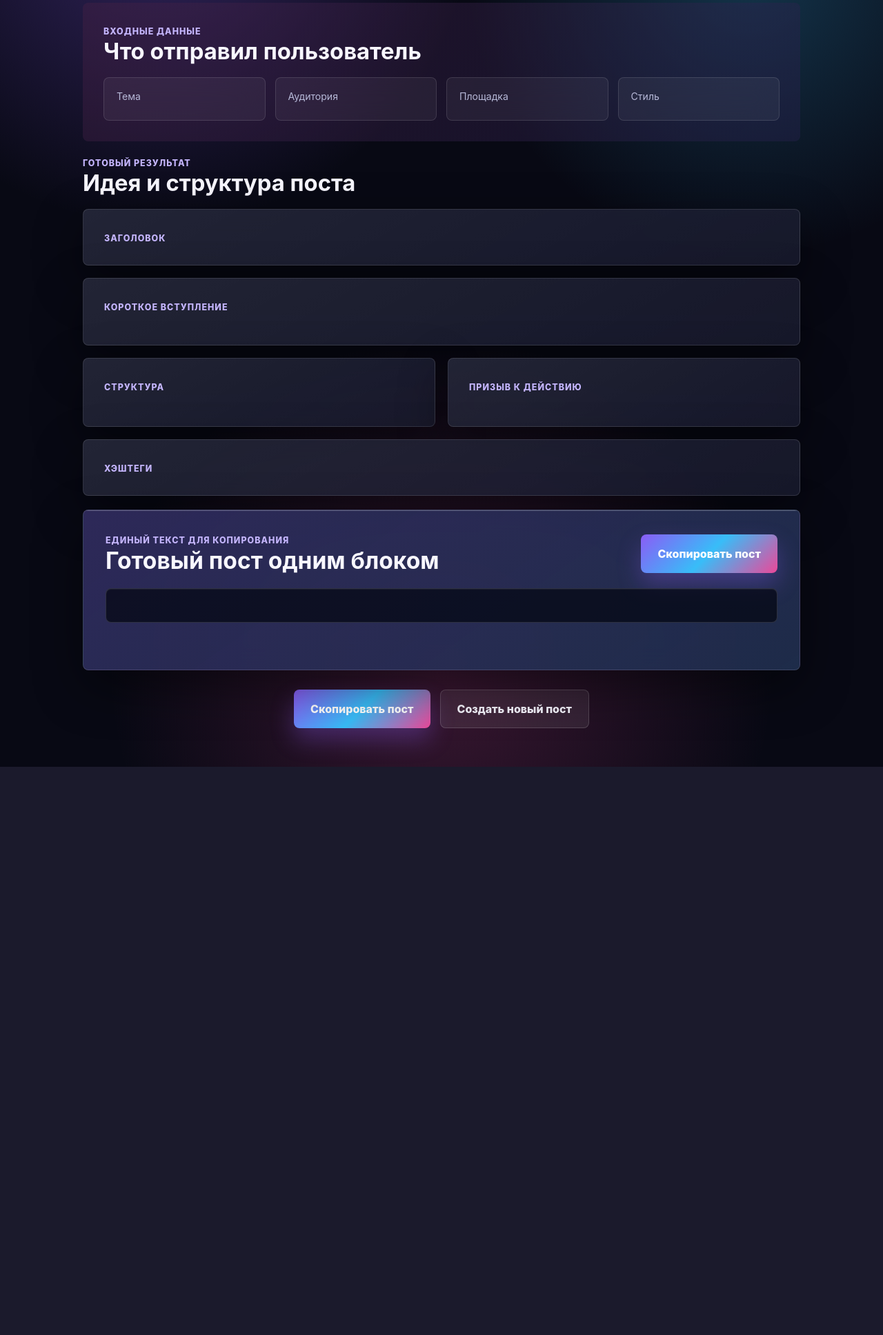
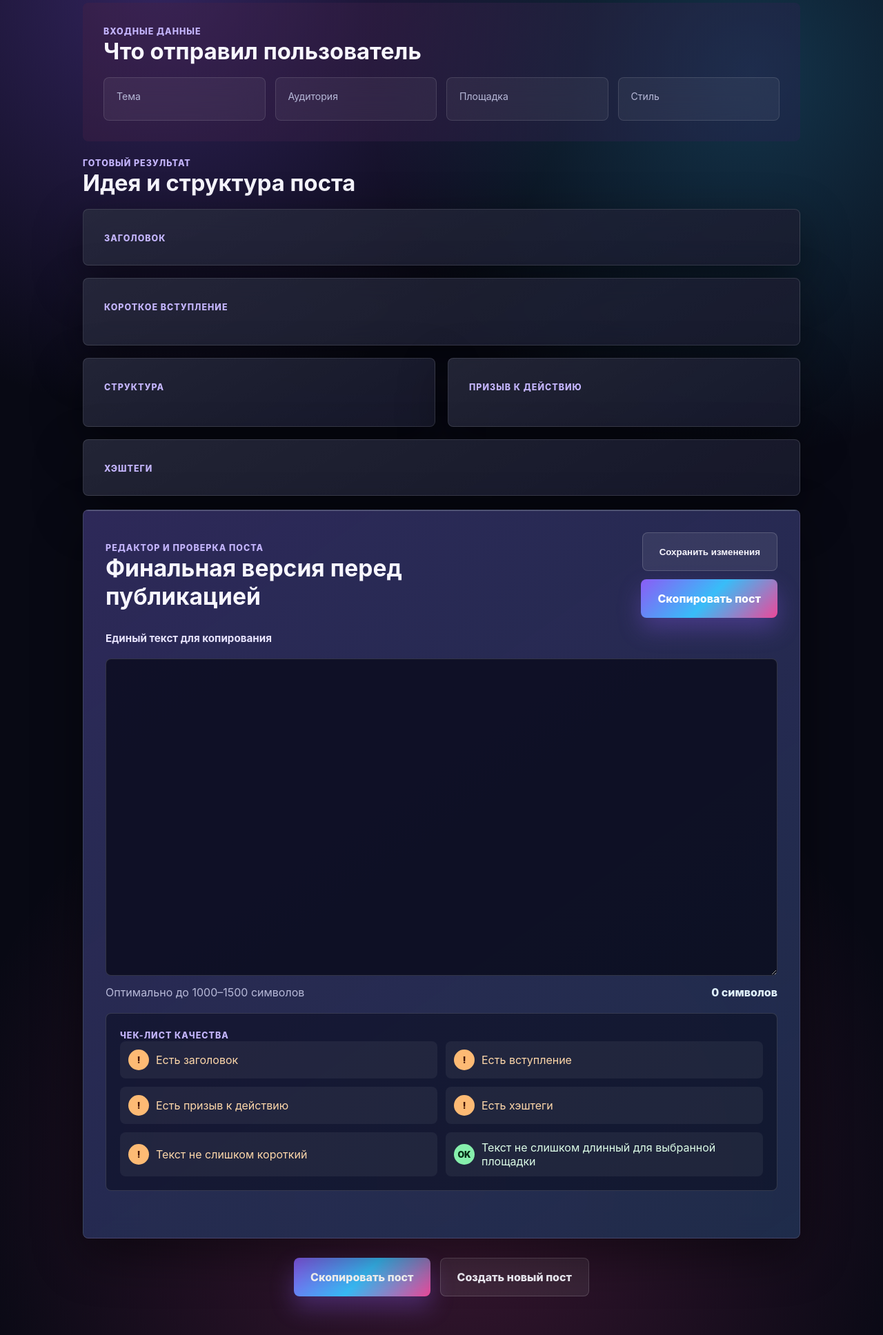
Before and after one commit to Nick442240/personal-brand-post-generator, a Flask app: template templates/result.html in a window 1280 px wide. Shown: the part 296-2232 px from the top of the page at 69% size. Before the commit the page ends 1408 px from the top, so only its background shows below. Run offline with Flask 3, Linux system fonts and the light colour scheme; the template is opened without the code that fills it, so the values that code supplies are empty.

Commit message:
Add post editor and quality checklist

```diff
--- a/static/style.css
+++ b/static/style.css
@@ -136,12 +136,11 @@ label span {
 }
 
 input,
-select {
+select,
+textarea {
     width: 100%;
-    min-height: 54px;
     border: 1px solid rgba(255, 255, 255, 0.15);
     border-radius: 8px;
-    padding: 0 16px;
     color: var(--text);
     background: rgba(7, 9, 24, 0.74);
     font: inherit;
@@ -149,8 +148,22 @@ select {
     transition: border-color 0.2s ease, box-shadow 0.2s ease, transform 0.2s ease;
 }
 
+input,
+select {
+    min-height: 54px;
+    padding: 0 16px;
+}
+
+textarea {
+    min-height: 360px;
+    padding: 18px;
+    resize: vertical;
+    line-height: 1.65;
+}
+
 input:focus,
-select:focus {
+select:focus,
+textarea:focus {
     border-color: var(--blue);
     box-shadow: 0 0 0 4px rgba(56, 189, 248, 0.14);
 }
@@ -383,6 +396,13 @@ select option {
     margin-bottom: 20px;
 }
 
+.editor-actions {
+    display: flex;
+    flex-wrap: wrap;
+    gap: 12px;
+    justify-content: flex-end;
+}
+
 .copy-panel h2 {
     margin-bottom: 0;
     font-size: clamp(1.45rem, 3vw, 2.1rem);
@@ -392,22 +412,94 @@ select option {
     flex: 0 0 auto;
 }
 
-.post-preview {
+.editor-field {
     position: relative;
     z-index: 1;
-    margin: 0;
-    max-height: 460px;
-    overflow: auto;
+}
+
+.editor-field span {
+    margin-bottom: 10px;
+}
+
+.editor-meta {
+    position: relative;
+    z-index: 1;
+    display: flex;
+    flex-wrap: wrap;
+    align-items: center;
+    justify-content: space-between;
+    gap: 10px;
+    margin-top: 12px;
+}
+
+.platform-hint,
+.char-counter {
+    margin-bottom: 0;
+    color: var(--muted);
+    line-height: 1.5;
+}
+
+.char-counter {
+    color: #e0f2fe;
+    font-weight: 800;
+}
+
+.quality-card {
+    position: relative;
+    z-index: 1;
+    margin-top: 18px;
     border: 1px solid rgba(255, 255, 255, 0.14);
     border-radius: 8px;
-    padding: clamp(18px, 3vw, 24px);
-    color: #f4f1ff;
-    white-space: pre-wrap;
-    word-break: break-word;
-    line-height: 1.65;
-    font: 1rem/1.65 Inter, system-ui, -apple-system, BlinkMacSystemFont, "Segoe UI", sans-serif;
-    background: rgba(6, 8, 22, 0.76);
-    box-shadow: inset 0 1px 0 rgba(255, 255, 255, 0.06);
+    padding: 20px;
+    background: rgba(6, 8, 22, 0.48);
+}
+
+.quality-list {
+    display: grid;
+    grid-template-columns: repeat(2, minmax(0, 1fr));
+    gap: 12px;
+    margin: 0;
+    padding: 0;
+    list-style: none;
+}
+
+.quality-list li {
+    display: flex;
+    align-items: center;
+    gap: 10px;
+    border-radius: 8px;
+    padding: 12px;
+    color: var(--muted);
+    background: rgba(255, 255, 255, 0.055);
+}
+
+.quality-list li span {
+    display: inline-grid;
+    flex: 0 0 auto;
+    width: 30px;
+    height: 30px;
+    place-items: center;
+    border-radius: 999px;
+    font-size: 0.78rem;
+    font-weight: 900;
+}
+
+.quality-list li.is-ok {
+    color: #dcfce7;
+}
+
+.quality-list li.is-ok span {
+    color: #052e16;
+    background: #86efac;
+}
+
+.quality-list li.is-warning {
+    color: #fed7aa;
+}
+
+.quality-list li.is-warning span {
+    color: #431407;
+    background: #fdba74;
 }
 
 .copy-status {
@@ -503,13 +595,19 @@ select option {
     }
 
     .copy-panel__header,
+    .editor-actions,
     .actions {
         align-items: stretch;
         flex-direction: column;
     }
 
     .copy-button,
+    .save-button,
     .secondary-button {
         width: 100%;
     }
+
+    .quality-list {
+        grid-template-columns: 1fr;
+    }
 }
--- a/templates/result.html
+++ b/templates/result.html
@@ -83,17 +83,44 @@
             </div>
         </section>
 
-        <section class="copy-panel">
+        <section class="copy-panel" data-platform="{{ result.meta.platform }}">
             <div class="copy-panel__header">
                 <div>
-                    <span class="card-label">Единый текст для копирования</span>
-                    <h2>Готовый пост одним блоком</h2>
+                    <span class="card-label">Редактор и проверка поста</span>
+                    <h2>Финальная версия перед публикацией</h2>
                 </div>
-                <button class="gradient-button copy-button" type="button" data-copy-button>
-                    Скопировать пост
-                </button>
+                <div class="editor-actions">
+                    <button class="secondary-button save-button" type="button" data-save-button>
+                        Сохранить изменения
+                    </button>
+                    <button class="gradient-button copy-button" type="button" data-copy-button>
+                        Скопировать пост
+                    </button>
+                </div>
             </div>
-            <pre class="post-preview" id="final-post">{{ result.full_post }}</pre>
+
+            <label class="editor-field" for="final-post">
+                <span>Единый текст для копирования</span>
+                <textarea id="final-post" rows="16" data-post-editor>{{ result.full_post }}</textarea>
+            </label>
+
+            <div class="editor-meta">
+                <p class="platform-hint" data-platform-hint></p>
+                <p class="char-counter"><span data-char-count>0</span> символов</p>
+            </div>
+
+            <div class="quality-card">
+                <span class="card-label">Чек-лист качества</span>
+                <ul class="quality-list">
+                    <li data-check="title"><span></span>Есть заголовок</li>
+                    <li data-check="intro"><span></span>Есть вступление</li>
+                    <li data-check="cta"><span></span>Есть призыв к действию</li>
+                    <li data-check="hashtags"><span></span>Есть хэштеги</li>
+                    <li data-check="minLength"><span></span>Текст не слишком короткий</li>
+                    <li data-check="maxLength"><span></span>Текст не слишком длинный для выбранной площадки</li>
+                </ul>
+            </div>
+
             <p class="copy-status" data-copy-status aria-live="polite"></p>
         </section>
 
@@ -106,16 +133,77 @@
     </main>
 
     <script>
-        const finalPost = document.querySelector("#final-post");
+        const editorPanel = document.querySelector("[data-platform]");
+        const finalPost = document.querySelector("[data-post-editor]");
         const copyButtons = document.querySelectorAll("[data-copy-button]");
+        const saveButton = document.querySelector("[data-save-button]");
         const copyStatus = document.querySelector("[data-copy-status]");
+        const charCount = document.querySelector("[data-char-count]");
+        const platformHint = document.querySelector("[data-platform-hint]");
+        const checks = {
+            title: document.querySelector("[data-check='title']"),
+            intro: document.querySelector("[data-check='intro']"),
+            cta: document.querySelector("[data-check='cta']"),
+            hashtags: document.querySelector("[data-check='hashtags']"),
+            minLength: document.querySelector("[data-check='minLength']"),
+            maxLength: document.querySelector("[data-check='maxLength']")
+        };
+        const platform = editorPanel.dataset.platform;
+        const platformLimits = {
+            "Telegram": {
+                hint: "Оптимально до 1000–1500 символов",
+                max: 1500
+            },
+            "VK": {
+                hint: "Оптимально до 1500–2000 символов",
+                max: 2000
+            },
+            "Блог": {
+                hint: "Можно использовать более длинный текст",
+                max: 6000
+            }
+        };
+        const activeLimit = platformLimits[platform] || platformLimits["Telegram"];
+        let savedPost = finalPost.value.trim();
+
+        function setCheck(name, isOk) {
+            const item = checks[name];
+            const badge = item.querySelector("span");
+
+            item.classList.toggle("is-ok", isOk);
+            item.classList.toggle("is-warning", !isOk);
+            badge.textContent = isOk ? "OK" : "!";
+        }
+
+        function updateEditorState() {
+            const text = finalPost.value.trim();
+            const length = text.length;
+            const lines = text.split("\n").map((line) => line.trim()).filter(Boolean);
+
+            charCount.textContent = length;
+            platformHint.textContent = activeLimit.hint;
+
+            setCheck("title", lines.length > 0 && lines[0].length >= 8);
+            setCheck("intro", text.toLowerCase().includes("вступление:"));
+            setCheck("cta", text.toLowerCase().includes("призыв к действию:"));
+            setCheck("hashtags", text.includes("#"));
+            setCheck("minLength", length >= 200);
+            setCheck("maxLength", length <= activeLimit.max);
+        }
+
+        function savePost() {
+            savedPost = finalPost.value.trim();
+            copyStatus.textContent = "Изменения сохранены. Эта версия будет скопирована.";
+            updateEditorState();
+        }
 
         async function copyPost() {
-            const text = finalPost.innerText.trim();
+            savedPost = finalPost.value.trim();
+            const text = savedPost;
 
             try {
                 await navigator.clipboard.writeText(text);
-                copyStatus.textContent = "Пост скопирован в буфер обмена.";
+                copyStatus.textContent = "Финальная версия поста скопирована в буфер обмена.";
                 copyButtons.forEach((button) => {
                     button.textContent = "Скопировано";
                 });
@@ -133,6 +221,10 @@
         copyButtons.forEach((button) => {
             button.addEventListener("click", copyPost);
         });
+
+        saveButton.addEventListener("click", savePost);
+        finalPost.addEventListener("input", updateEditorState);
+        updateEditorState();
     </script>
 </body>
 </html>
```
Also changed, not shown: README.md.
